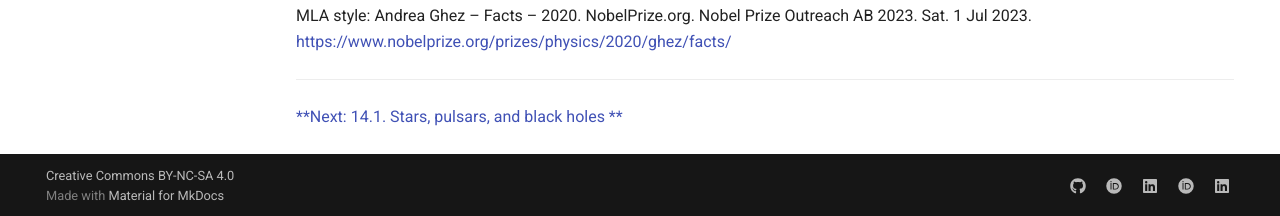
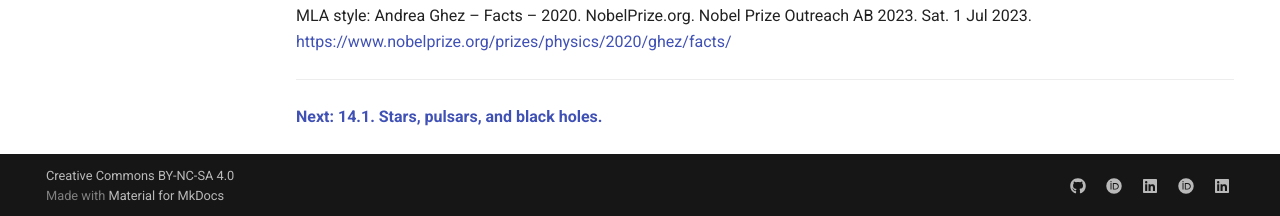
Before and after one commit to modphysnobel/modphysnobel.github.io, an MkDocs documentation site: the page built from docs/vol-IV/vol-IV-chap-13-sect-3.md, in a window 1280 px wide and 900 px high, scrolled down 32785 px. Shown: the part 681-897 px from the top of the window. Built offline with MkDocs 1.6.1 and Material for MkDocs 9.7.7, drawn with Linux system fonts in a browser that asks for light colours; some web fonts are replaced; comment, search, counter and statistics services are not loaded.

```diff
--- a/docs/vol-IV/vol-IV-chap-13-sect-3.md
+++ b/docs/vol-IV/vol-IV-chap-13-sect-3.md
@@ -1008,4 +1008,4 @@ MLA style: Andrea Ghez – Facts – 2020. NobelPrize.org. Nobel Prize Outreach
 
 ***
 
-[**Next: 14.1. Stars, pulsars, and black holes **](./vol-IV-chap-14-sect-1.md)
+[**Next: 14.1. Stars, pulsars, and black holes.**](./vol-IV-chap-14-sect-1.md)
```
